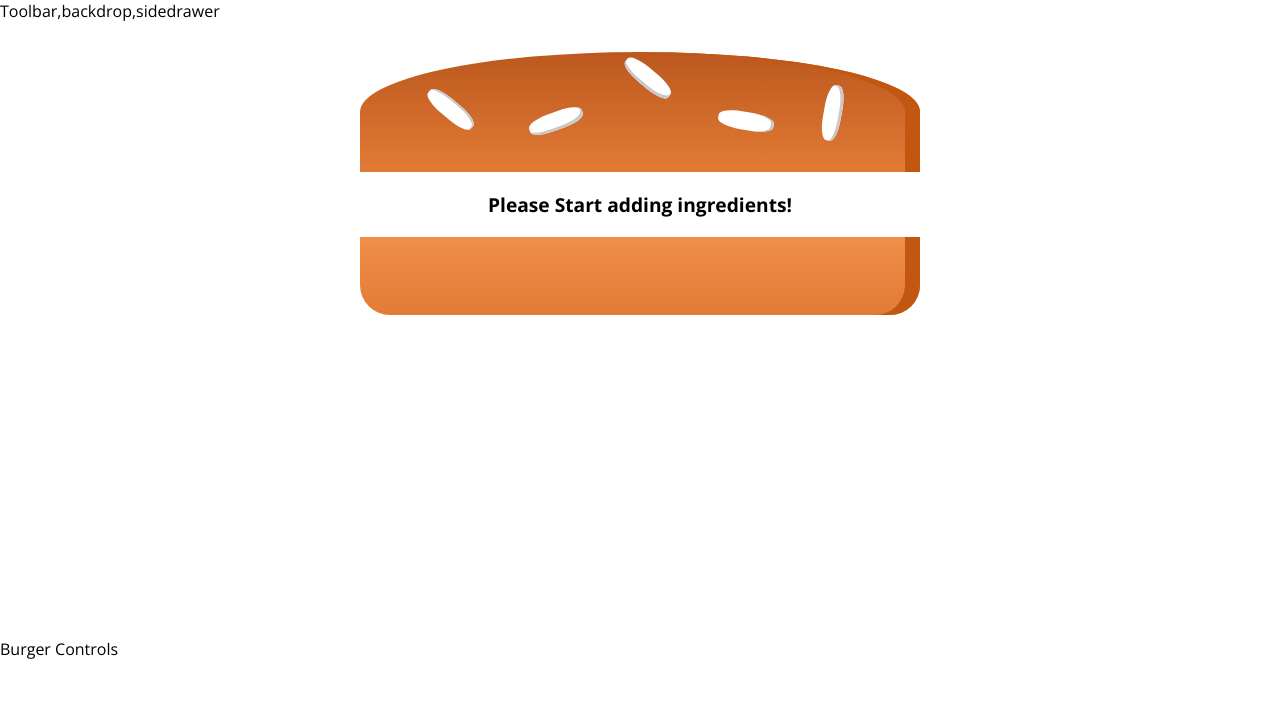
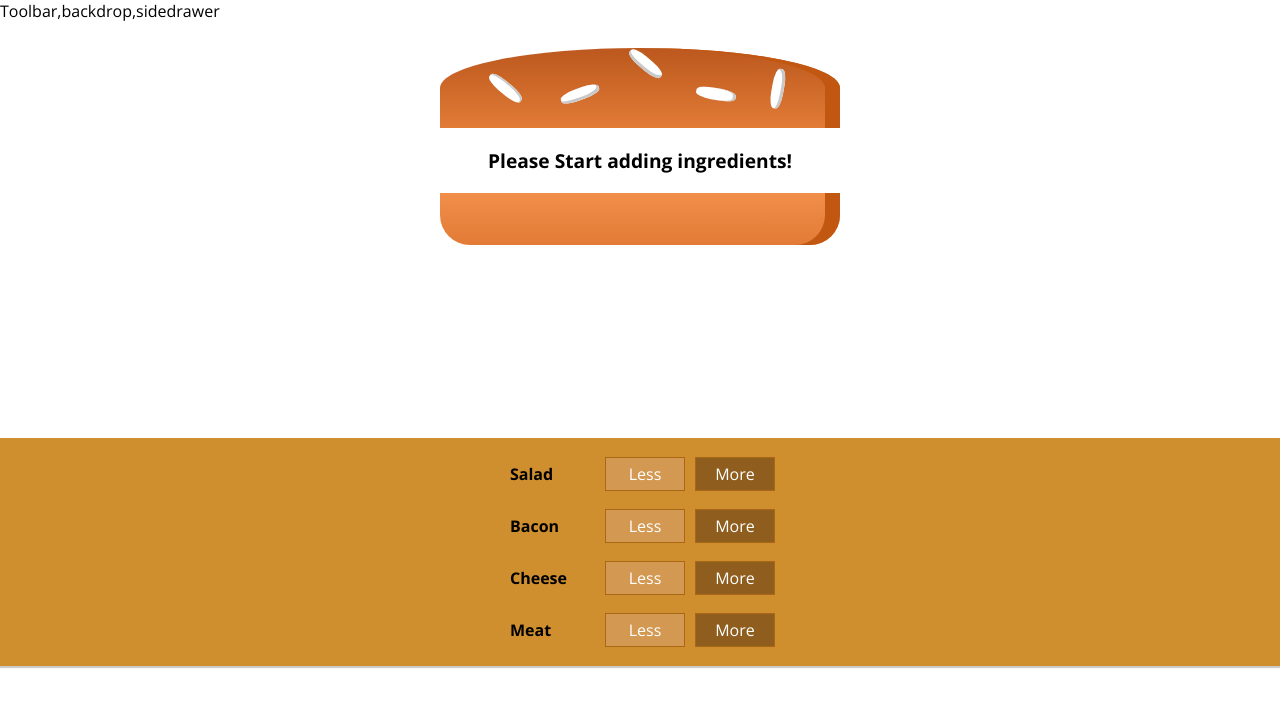
Before and after one commit to Chandler2015/React-Burger_builder, a React app: page / in a window 1280 px wide. Shown: the top 706 px of the page. Built offline with nearby package versions, Linux system fonts and the light colour scheme.

Commit message:
add build controls and buildcontrol

```diff
--- /dev/null
+++ b/src/Components/Burger/BuildControls/BuildControl/BuildControl.css
@@ -0,0 +1,56 @@
+.BuildControl {
+    display: flex;
+    justify-content: space-between;
+    align-items: center;
+    margin: 5px 0;
+}
+
+.BuildControl button {
+    display: block;
+    font: inherit;
+    padding: 5px;
+    margin: 0 5px;
+    width: 80px;
+    border: 1px solid #AA6817;
+    cursor: pointer;
+    outline: none;
+}
+
+.BuildControl button:disabled {
+    background-color: #AC9980;
+    border: 1px solid #7E7365;
+    color: #ccc;
+    cursor: default;
+}
+
+.BuildControl button:hover:disabled {
+    background-color: #AC9980;
+    color: #ccc;
+    cursor: not-allowed;
+}
+
+.Label {
+    padding: 10px;
+    font-weight: bold;
+    width: 80px;
+}
+
+.BuildControl .Less {
+    background-color: #D39952;
+    color: white;
+}
+
+.BuildControl .More {
+    background-color: #8F5E1E;
+    color: white;
+}
+
+.BuildControl .Less:hover, .BuildControl .Less:active {
+    background-color: #DAA972;
+    color: white;
+}
+
+.BuildControl .More:hover,.BuildControl .More:active {
+    background-color: #99703F;
+    color: white;
+}
--- /dev/null
+++ b/src/Components/Burger/BuildControls/BuildControl/BuildControl.js
@@ -0,0 +1,12 @@
+import React from 'react';
+import './BuildControl.css';
+
+const buildControl = (props)=>(
+    <div className='BuildControl'>
+        <div className='Label'>{props.label}</div>
+        <button className='Less'>Less</button>
+        <button className='More'>More</button>
+    </div>
+);
+
+export default buildControl;
--- /dev/null
+++ b/src/Components/Burger/BuildControls/BuildControls.css
@@ -0,0 +1,10 @@
+.BuildControls{
+    width:100%;
+    background-color: #cf8f2e;
+    display:flex;
+    flex-flow:column;
+    align-items: center;
+    box-shadow: 0 2px 1px #ccc;
+    margin:auto;
+    padding: 10px 0;
+}
--- /dev/null
+++ b/src/Components/Burger/BuildControls/BuildControls.js
@@ -0,0 +1,20 @@
+import React from 'react';
+import './BuildControls.css';
+import BuildControl from './BuildControl/BuildControl';
+
+const controls = [
+    {label:'Salad',type:'salad'},
+    {label:'Bacon',type:'bacon'},
+    {label:'Cheese',type:'cheese'},
+    {label:'Meat',type:'meat'},
+];
+
+const buildControls = (props) =>(
+    <div className = 'BuildControls'>
+        {controls.map(control=>(
+           <BuildControl key={control.label} label={control.label}/>
+        ))}
+    </div>
+);
+
+export default buildControls;
--- a/src/Components/Burger/Burger.css
+++ b/src/Components/Burger/Burger.css
@@ -26,7 +26,7 @@
 
 @media (min-width:1000px) and (min-height:700px){
     .Burger{
-        width:700px;
-        height:600px;
+        width:500px;
+        height:400px;
     }
 }
--- a/src/Containers/BurgerBuilder/BurgerBuilder.js
+++ b/src/Containers/BurgerBuilder/BurgerBuilder.js
@@ -1,6 +1,7 @@
 import React,{Component} from 'react';
 import Aux from '../../Hoc/Aux';
 import Burger from '../../Components/Burger/Burger';
+import BuildControls from '../../Components/Burger/BuildControls/BuildControls';
 
 class BurgerBuilder extends Component{
         // constructor(props){
@@ -21,7 +22,7 @@
         return(
             <Aux>
                 <Burger ingredients={this.state.ingredients}/>
-                <div>Burger Controls</div>
+                <BuildControls/>
 
             </Aux>
         );
```
